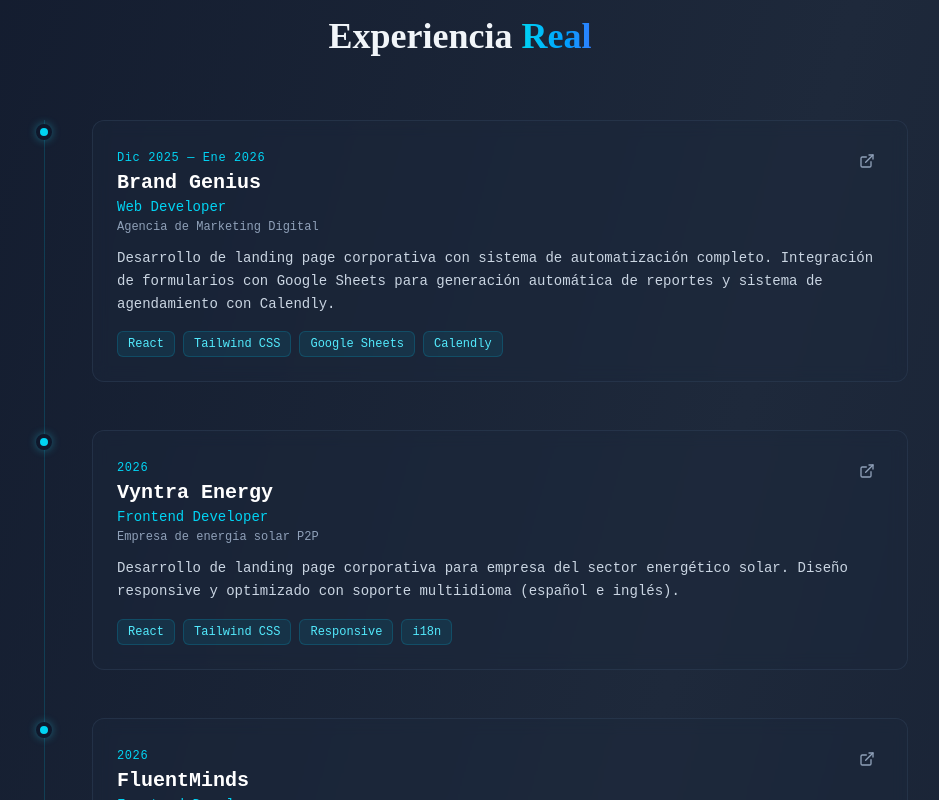
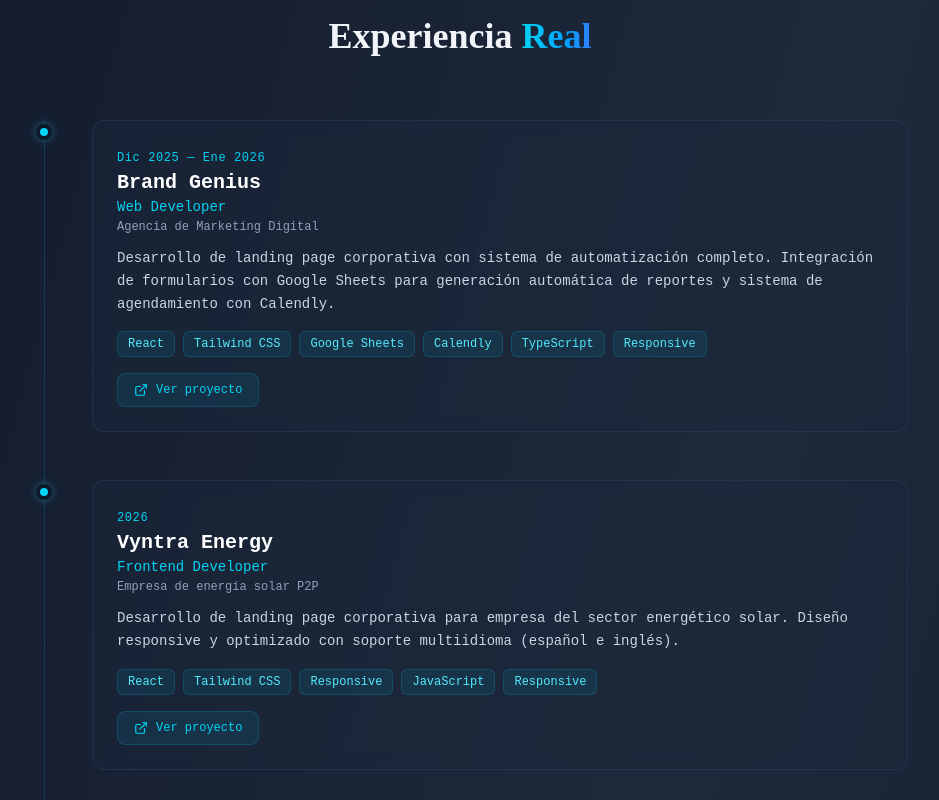
Before and after one commit to SergioSanPedro90/portfolio_sergio, a React (Vite) app: page / in a window 1280 px wide. Shown: the part 880-1680 px from the top of the page, without its empty margins (180-1119 px from the left). Built offline with nearby package versions, Linux system fonts and the light colour scheme; a web font is replaced by a local one.

Commit message:
cambiar diseño botones

```diff
--- a/src/components/experience/Experience.component.tsx
+++ b/src/components/experience/Experience.component.tsx
@@ -1,5 +1,5 @@
-import { ExternalLink } from 'lucide-react';
-import { experiencesList } from './experience';
+import { ExternalLink } from "lucide-react";
+import { experiencesList } from "./experience";
 
 export const ExperienceComponent = () => {
   return (
@@ -7,7 +7,7 @@ export const ExperienceComponent = () => {
       <div className="max-w-4xl mx-auto">
         {/* Title */}
         <h3 className="text-3xl md:text-4xl font-bold mb-16 text-center">
-          Experiencia{' '}
+          Experiencia{" "}
           <span className="bg-linear-to-r from-cyan-400 to-blue-500 bg-clip-text text-transparent">
             Real
           </span>
@@ -29,7 +29,9 @@ export const ExperienceComponent = () => {
                   {/* Header */}
                   <div className="flex items-start justify-between gap-4 mb-3">
                     <div>
-                      <span className="text-xs text-cyan-400 tracking-wider">{exp.period}</span>
+                      <span className="text-xs text-cyan-400 tracking-wider">
+                        {exp.period}
+                      </span>
                       <h4 className="text-xl font-bold text-white">
                         {exp.title}
                       </h4>
@@ -40,17 +42,7 @@ export const ExperienceComponent = () => {
                         {exp.company}
                       </p>
                     </div>
-                    {exp.link && (
-                      <a
-                        href={exp.link}
-                        target="_blank"
-                        rel="noopener noreferrer"
-                        className="shrink-0 p-2 text-slate-400 hover:text-cyan-400 transition-colors"
-                        title="Ver proyecto"
-                      >
-                        <ExternalLink className="w-4 h-4" />
-                      </a>
-                    )}
+
                   </div>
 
                   {/* Description */}
@@ -69,6 +61,19 @@ export const ExperienceComponent = () => {
                       </span>
                     ))}
                   </div>
+
+                  {/* link a proyecto */}
+                  {exp.link && (
+                    <a
+                      href={exp.link}
+                      target="_blank"
+                      rel="noopener noreferrer"
+                      className="inline-flex items-center gap-2 mt-4 px-4 py-2 bg-cyan-500/10 text-cyan-400 border border-cyan-500/20 hover:border-cyan-500 rounded-lg text-xs transition-all"
+                    >
+                      <ExternalLink className="w-3.5 h-3.5" />
+                      Ver proyecto
+                    </a>
+                  )}
                 </div>
               </div>
             ))}
--- a/src/components/experience/experience.ts
+++ b/src/components/experience/experience.ts
@@ -21,7 +21,7 @@ export const experiencesList: Experience[] = [
     role: 'Web Developer',
     icon: Briefcase,
     description: 'Desarrollo de landing page corporativa con sistema de automatización completo. Integración de formularios con Google Sheets para generación automática de reportes y sistema de agendamiento con Calendly.',
-    skills: ['React', 'Tailwind CSS', 'Google Sheets', 'Calendly'],
+    skills: ['React', 'Tailwind CSS', 'Google Sheets', 'Calendly', 'TypeScript', 'Responsive'],
     link: 'https://www.brandgeniuscompany.com/',
   },
   {
@@ -32,7 +32,7 @@ export const experiencesList: Experience[] = [
     role: 'Frontend Developer',
     icon: Briefcase,
     description: 'Desarrollo de landing page corporativa para empresa del sector energético solar. Diseño responsive y optimizado con soporte multiidioma (español e inglés).',
-    skills: ['React', 'Tailwind CSS', 'Responsive', 'i18n'],
+    skills: ['React', 'Tailwind CSS', 'Responsive', 'JavaScript', 'Responsive'],
     link: 'https://www.vyntraenergy.com',
   },
   {
@@ -43,7 +43,7 @@ export const experiencesList: Experience[] = [
     role: 'Frontend Developer',
     icon: Briefcase,
     description: 'Desarrollo de aplicación web multilenguaje para plataforma de aprendizaje de idiomas. Implementación de sistema de internacionalización (i18n) con soporte para español, inglés y japonés.',
-    skills: ['Next.js', 'TypeScript', 'i18n'],
+    skills: ['Next.js', 'TypeScript', 'i18n', 'Responsive'],
     link: 'https://www.leafyandspark.com/es',
   },
 ];
--- a/src/components/myProjects/Projects.component.tsx
+++ b/src/components/myProjects/Projects.component.tsx
@@ -75,7 +75,7 @@ export const Projects = () => {
                 <div className="flex gap-4">
                   <button
                     onClick={() => window.open(project.demoLink, "_blank")}
-                    className="flex-1 flex items-center justify-center gap-2 px-4 py-2 bg-cyan-500 hover:bg-cyan-600 text-white rounded-lg transition-all font-medium text-sm cursor-pointer"
+                    className="flex-1 flex items-center justify-center gap-2 px-4 py-2 bg-cyan-500/10 text-cyan-400 border border-cyan-500/20 hover:border-cyan-500 rounded-lg text-xs transition-all cursor-pointer"
                   >
                     <ExternalLink className="w-4 h-4" />
                     Ver proyecto
```
